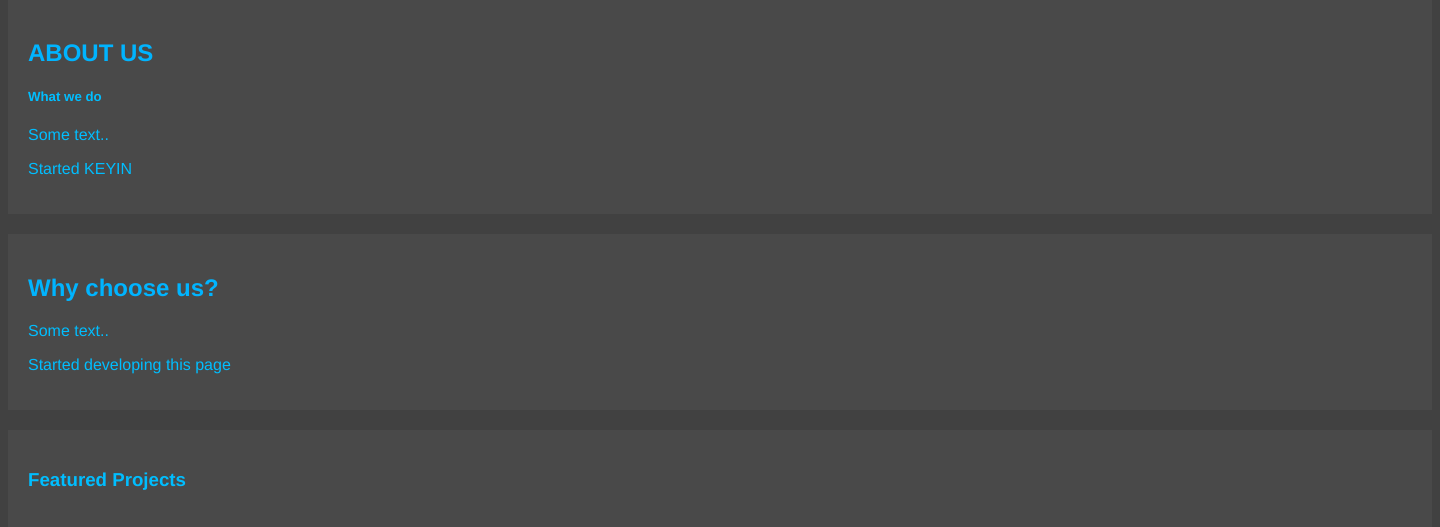
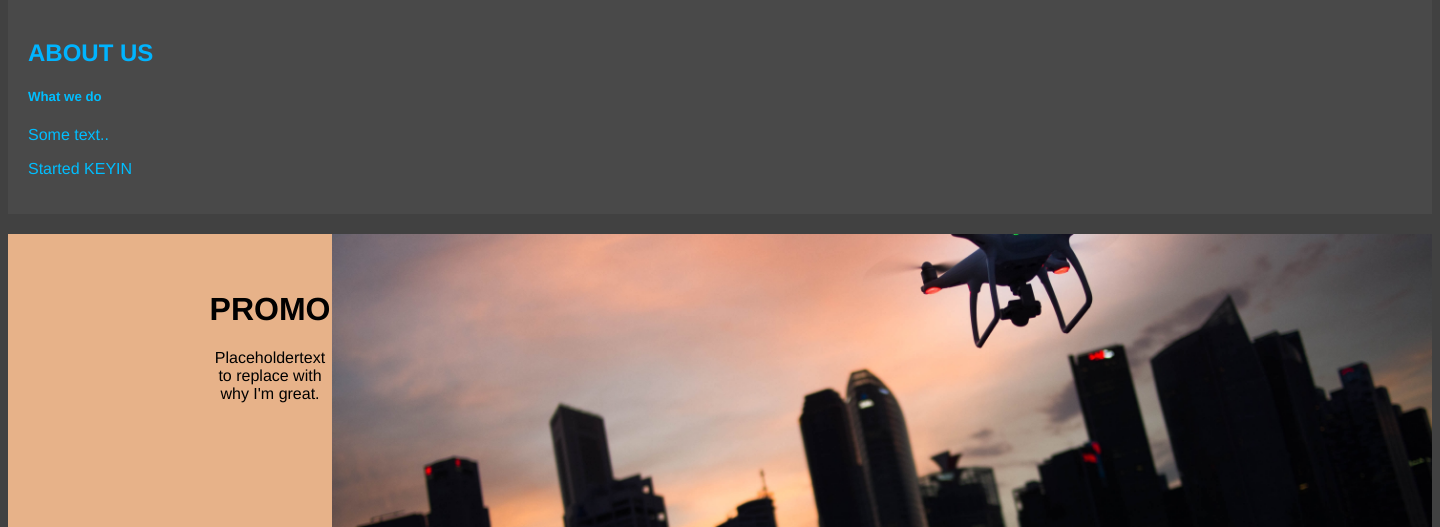
Before and after one commit to Daniel-HarrisNL/web_practice, a Flask app: page / in a window 1440 px wide. Shown: the part 666-1193 px from the top of the page. Run offline with Flask 2, Linux system fonts and the light colour scheme.

Commit message:
More style

```diff
--- a/static/style.css
+++ b/static/style.css
@@ -150,6 +150,7 @@ img {
   height: 200px;
   background-position: center;
   padding-top: 80px;
+
 }
 
 .threecolumn{
@@ -164,6 +165,33 @@ img {
   padding: 20px;
   margin-top: 20px;
   color: rgb(0,190,255);
+}
+
+.promocard {
+  background-color: rgb(231,178,137);
+  margin-top: 20px;
+  color: black;
+}
+
+.promoright{
+  float: right;
+  padding-left: 20px;
+  background-color: rgb(48,48,48);
+  background-image: url('images/drone_splash.jpg');
+  background-repeat: no-repeat;
+  background-size: 100%;
+  height: 500px;
+  width: 1100px;
+  background-position: center;
+}
+
+.promoleft{
+  height: 465px;
+  float: left;
+  color: black;
+  text-align: center;
+  padding-left: 200px;
+  padding-bottom: 100px;
 }
 
 /* Add a card effect for articles */
--- a/templates/home.html
+++ b/templates/home.html
@@ -2,7 +2,7 @@
 <html lang="en">
 <head>
     <meta charset="UTF-8">
-    <title>Homepage</title>
+    <title>Home - Vardef</title>
     <link rel="stylesheet" type="text/css" href="static/style.css" media="screen"/>
 </head>
 
@@ -26,10 +26,21 @@
             <p>Some text..</p>
             <p>Started KEYIN</p>
         </div>
-        <div class="card">
-            <h2>Why choose us?</h2>
-            <p>Some text..</p>
-            <p>Started developing this page</p>
+
+            <!-- Why Choose Us Section -->
+        <div class="promocard">
+            <div class="col-container">
+                <div class="col">
+                    <div class="promoleft">
+                         <h1>PROMO</h1>
+                         <p>Placeholdertext to replace with why I'm great.</p>
+                    </div>
+                </div>
+                <div class="col">
+                    <div class="promoright"></div>
+                </div>
+            </div>
+        </div>
         </div>
 
 
@@ -54,16 +65,12 @@
         <div class="teamcard">
             <div class="col-container">
                 <div class="col">
-                    <div class="teamimageleft">
-                        <p>Image</p>
-                    </div>
+                    <div class="teamimageleft"></div>
                 </div>
                 <div class="col">
                     <div class="teamright">
                         <h1>OUR TEAM</h1>
-                        <div class="profile">
-                            <p>Image</p>
-                        </div>
+                        <div class="profile"></div>
                         <h1>Daniel Harris</h1>
                         <h4>I'm, currently a student at Keyin college.</h4>
                         <h4>Founder of this web page.</h4>
@@ -87,9 +94,7 @@
 
 
                 <div class="col">
-                    <div class="rightcolumn">
-                        <p>Image</p>
-                    </div>
+                    <div class="rightcolumn"></div>
                 </div>
             </div>
         </div>
```
Also changed, not shown: static/images/drone_splash.jpg (added), 1 other file.
